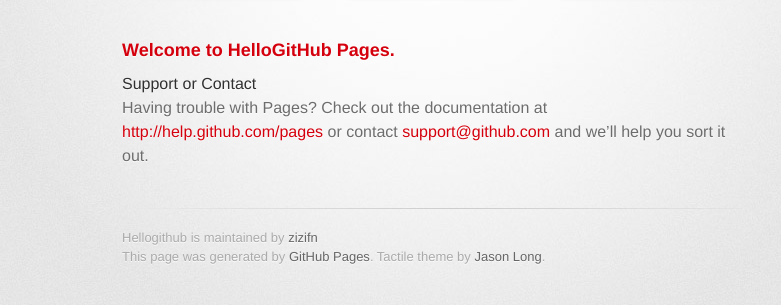
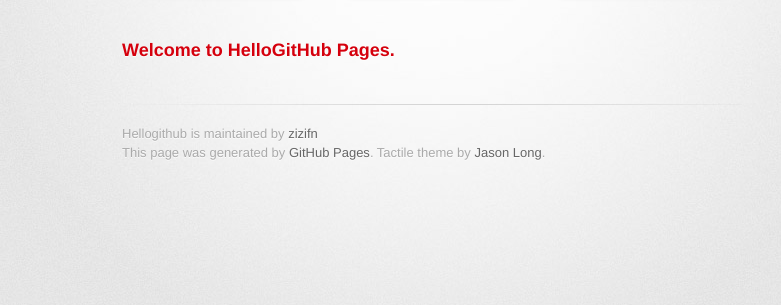
Before and after one commit to zizifn2/helloGitHub, a plain HTML site: page index.html in a window 1280 px wide. Shown: the part 209-514 px from the top of the page, without its empty margins (208-989 px from the left). Drawn offline with Linux system fonts and the light colour scheme; a web font is replaced by a local one.

Commit message:
Update index.html

```diff
--- a/index.html
+++ b/index.html
@@ -33,9 +33,7 @@
           <h3>Welcome to HelloGitHub Pages.</h3>
 
 
-<h5>Support or Contact</h5>
 
-<p>Having trouble with Pages? Check out the documentation at <a href="http://help.github.com/pages">http://help.github.com/pages</a> or contact <a href="mailto:support@github.com">support@github.com</a> and we’ll help you sort it out.</p>
         </section>
 
         <footer>
```
